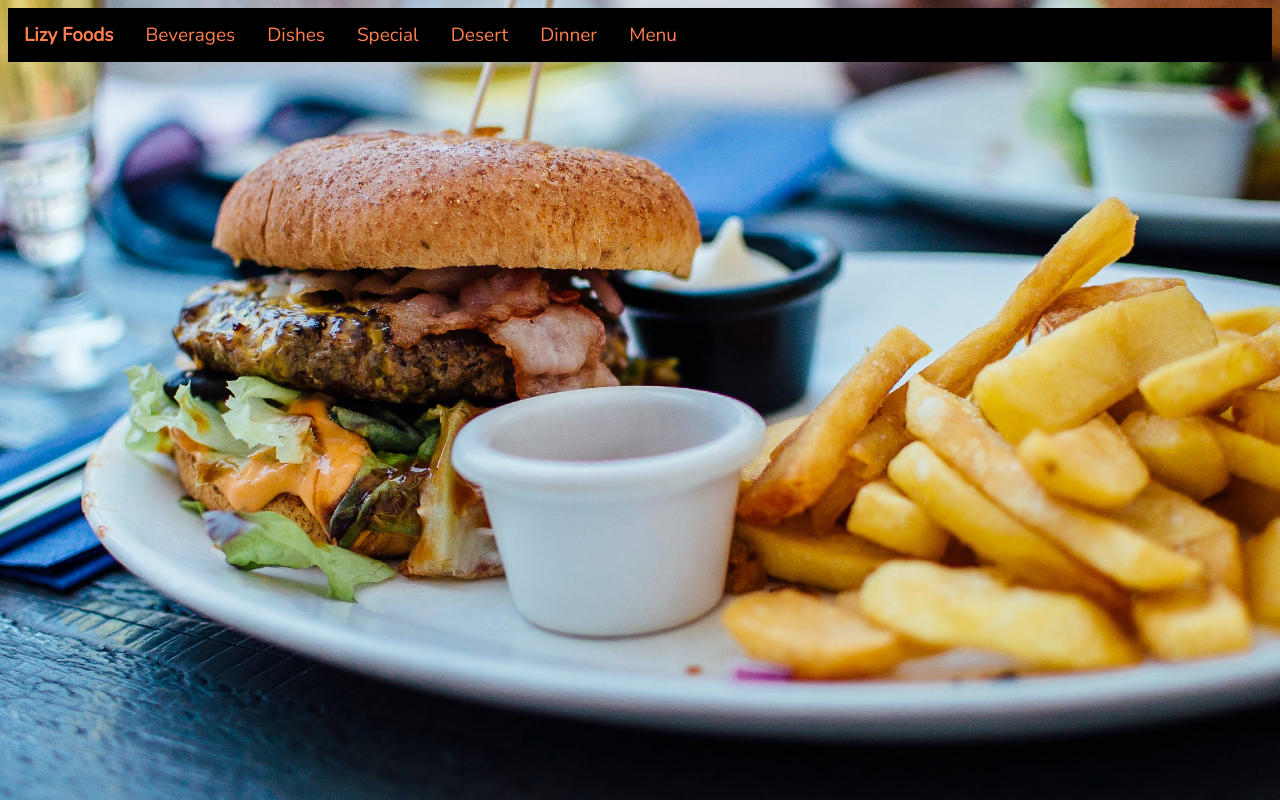
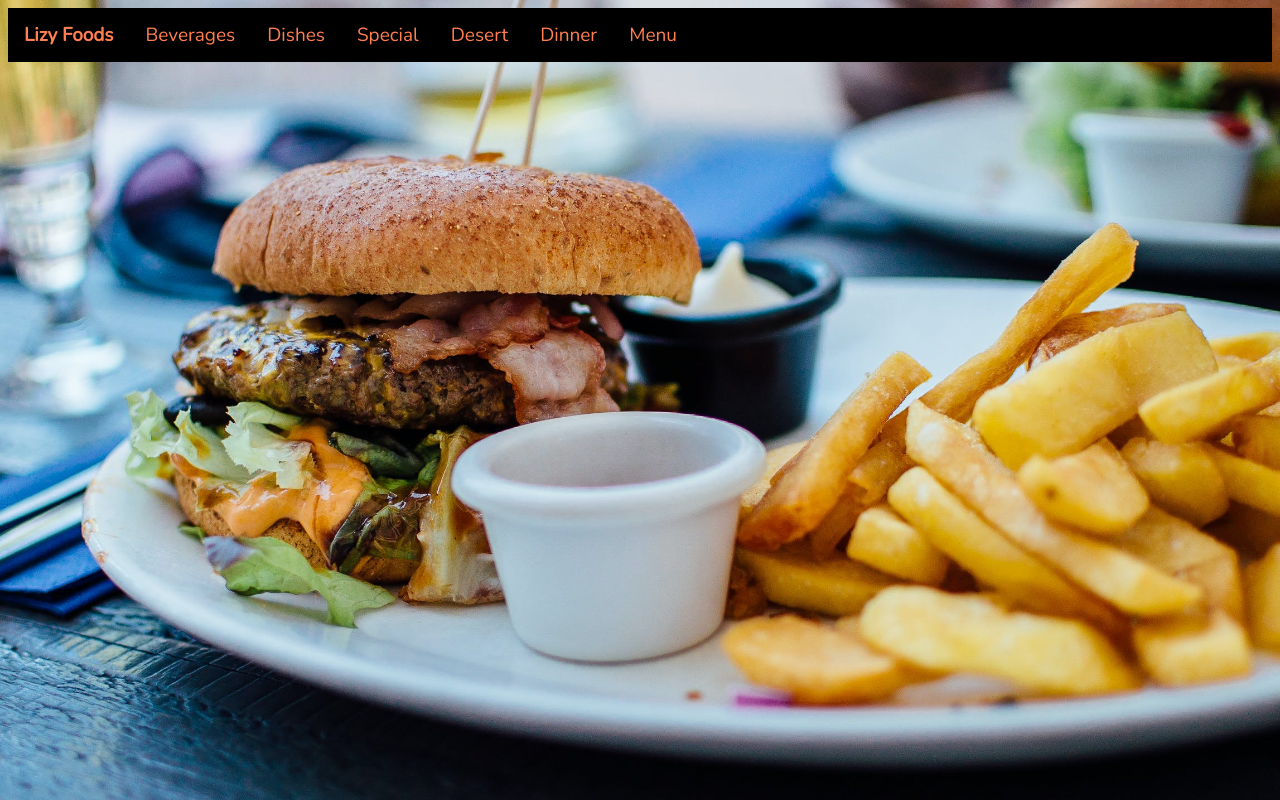
Before and after one commit to amcoolalphonce/e-Chakula, a Django app: page / in a window 1280 px wide. Run offline with Django 5.2, Linux system fonts and the light colour scheme.

Commit message:
Update style.css

```diff
--- a/food/static/style.css
+++ b/food/static/style.css
@@ -1,7 +1,7 @@
 body{
         background-image: url("../static/home.jpg");
         background-size: cover;
-        background-position: center;
+        background-position: inherit;
         background-color: #8f8888;
 }
 .topnav {
```
